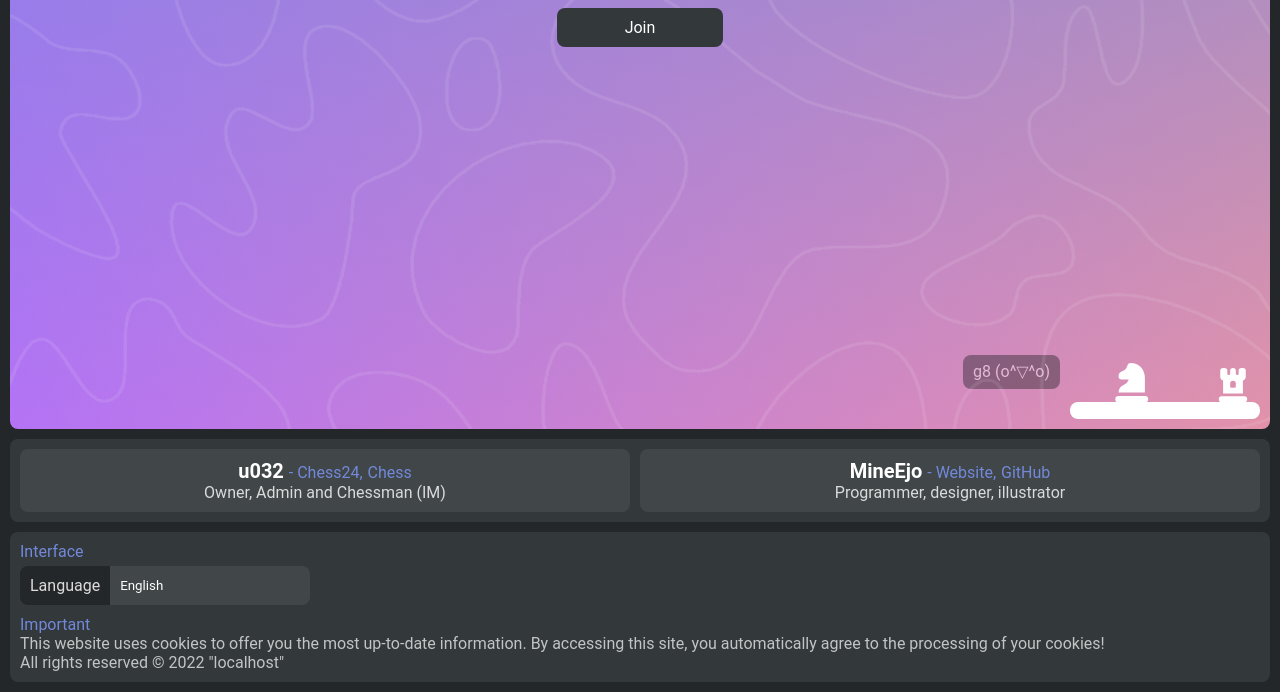
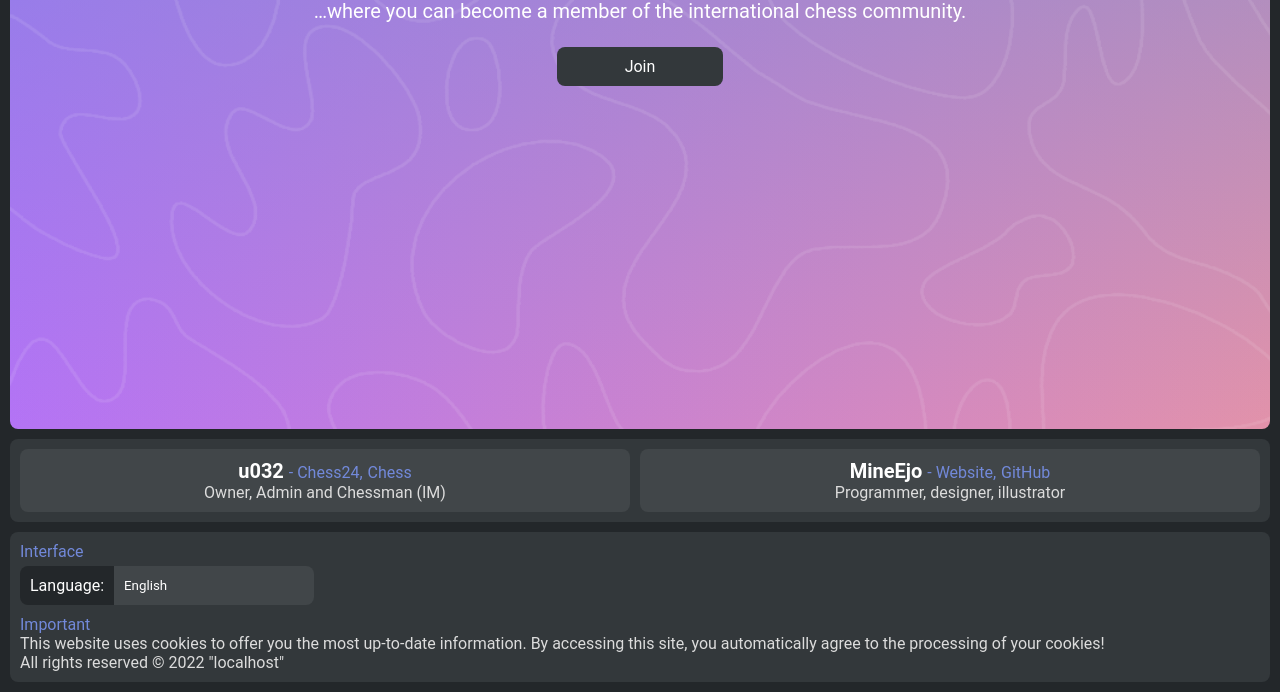
Before and after one commit to krabiworld/Discord-Chess, a website: page app/src/index.html in a window 1280 px wide. Shown: the part 361-1053 px from the top of the page. Drawn offline with Linux system fonts and the light colour scheme.

Commit message:
Design improvements

```diff
--- a/app/src/functions/random.js
+++ /dev/null
@@ -1,53 +0,0 @@
-/*
- * Copyright (c) 2022 MineEjo.
- * This file is part of Discord-Chess <https://github.com/MineEjo/Discord-Chess>.
- *
- * Discord-Chess is free software: you can redistribute it and/or modify
- * it under the terms of the GNU General Public License as published by
- * the Free Software Foundation, either version 3 of the License, or
- * (at your option) any later version.
- *
- * Discord-Chess is distributed in the hope that it will be useful,
- * but WITHOUT ANY WARRANTY; without even the implied warranty of
- * MERCHANTABILITY or FITNESS FOR A PARTICULAR PURPOSE.  See the
- * GNU General Public License for more details.
- *
- * You should have received a copy of the GNU General Public License
- * along with Discord-Chess. If not, see <http://www.gnu.org/licenses/>.
- */
-
-const aTimeRange = [1000, 3000];
-const sClassVisible = 'visible';
-
-window.addEventListener('load', () => {
-	const _hFiguresMoves = document.getElementById('random-moves-figures');
-	if (_hFiguresMoves && CHESS_BOARD) {
-
-		_generateMove();
-
-		/* Chess move generation */
-		function _generateMove() {
-			const _sRandomLetter = CHESS_BOARD.letters[getRandomIntInclusive(0, Object.keys(CHESS_BOARD.letters).length)];
-			const _sRandomNumber = CHESS_BOARD.numbers[getRandomIntInclusive(0, Object.keys(CHESS_BOARD.numbers).length)];
-			const _sRandomEmotion = CHESS_BOARD.emotions[getRandomIntInclusive(0, Object.keys(CHESS_BOARD.emotions).length)];
-
-			if (_sRandomLetter && _sRandomNumber && _sRandomEmotion) {
-				_hFiguresMoves.innerHTML = `${_sRandomLetter}${_sRandomNumber}${_sRandomEmotion}`;
-
-				/* By default, the element is hidden, so a class is added to show it */
-				if (!_hFiguresMoves.classList.contains(sClassVisible)) {
-					_hFiguresMoves.classList.add(sClassVisible);
-				}
-			}
-
-			/* Recursion! */
-			setTimeout(_generateMove, getRandomIntInclusive(aTimeRange[0], aTimeRange[1]));
-		}
-	}
-});
-
-function getRandomIntInclusive(min, max) {
-	min = Math.ceil(min);
-	max = Math.floor(max);
-	return Math.floor(Math.random() * (max - min + 1) + min);
-}
--- a/app/src/index.html
+++ b/app/src/index.html
@@ -84,7 +84,7 @@
 	</div>
 
 	<!-- Special buttons -->
-	<div id='nav-tabs-buttons'>
+	<div id='nav-tabs-button'>
 		<a target='_blank' href='pages/join.html' localize='join'></a>
 	</div>
 </header>
@@ -102,22 +102,7 @@
 		</div>
 
 		<!-- Gradient and animation -->
-		<div class='environment'>
-			<!-- Imitation chess game -->
-			<div class='animation'>
-				<svg height='512' viewBox='0 0 24 24' width='512' xmlns='http://www.w3.org/2000/svg'>
-					<path d='M4,20H20a2,2,0,0,1,2,2h0a2,2,0,0,1-2,2H4a2,2,0,0,1-2-2H2A2,2,0,0,1,4,20ZM5.975,10h4.247a5.681,5.681,0,0,1-3.181,3.416A5.076,5.076,0,0,0,4,18H20V8.5c0-.079-.1-7.963-8.536-8.5A1.983,1.983,0,0,0,9.411,1.385a5.29,5.29,0,0,1-3.5,3.846A3.018,3.018,0,0,0,4,8.025,1.977,1.977,0,0,0,5.975,10Z'/>
-				</svg>
-
-				<svg height='512' viewBox='0 0 24 24' width='512' xmlns='http://www.w3.org/2000/svg'>
-					<path d='M4,20H20a2,2,0,0,1,2,2h0a2,2,0,0,1-2,2H4a2,2,0,0,1-2-2H2A2,2,0,0,1,4,20ZM21,2V6a3.006,3.006,0,0,1-2,2.829V18H5V8.829A3.006,3.006,0,0,1,3,6V2A2,2,0,0,1,5,0H6A2,2,0,0,1,8,2V4a1,1,0,0,0,2,0V2a2,2,0,0,1,2-2h0a2,2,0,0,1,2,2V4a1,1,0,0,0,2,0V2a2,2,0,0,1,2-2h1A2,2,0,0,1,21,2Zm-7,9a2,2,0,0,0-4,0v2a1,1,0,0,0,1,1h2a1,1,0,0,0,1-1Z'/>
-				</svg>
-				<!-- Chess board -->
-				<div class='line'></div>
-				<!-- Random chess moves -->
-				<div id='random-moves-figures'></div>
-			</div>
-		</div>
+		<div class='environment'></div>
 		<!-- Overlay -->
 		<div class='overlay'></div>
 		<!-- Discord widget -->
@@ -174,6 +159,5 @@
 
 <!-- Scripts -->
 <script src='functions/render.js'></script>
-<script src='functions/random.js'></script>
 </body>
 </html>
--- a/app/src/styles/adaptive.css
+++ b/app/src/styles/adaptive.css
@@ -127,7 +127,7 @@
 			left: auto;
 			}
 
-		#nav-tabs-buttons {
+		#nav-tabs-button {
 			width: 0;
 			height: 0;
 			overflow: hidden;
@@ -161,10 +161,4 @@
 			width: 100%;
 			}
 		}
-
-	@media screen and (max-width: 330px) {
-		#content-block-1 .environment .animation {
-			opacity: 0;
-			}
-		}
 	}
--- a/app/src/styles/content.css
+++ b/app/src/styles/content.css
@@ -34,13 +34,13 @@
 #content-block-1 #welcome {
 	position: relative;
 	z-index: 5;
-	padding-top: 15vh;
-	padding-bottom: 15vh;
+	padding-top: 25vh;
+	padding-bottom: 25vh;
 	color: var(--color-text);
 	}
 
 #content-block-1 #welcome .secondary {
-	margin-top: var(--height-default);
+	margin-top: var(--margin-elements);
 	}
 
 #content-block-1 .title {
@@ -53,7 +53,7 @@
 	}
 
 #content-block-1 #welcome .button {
-	margin-top: calc(var(--height-default) * 1.5);
+	margin-top: var(--height-default);
 	}
 
 #content-block-1 #welcome .button a {
@@ -94,62 +94,6 @@
 	overflow: hidden;
 	border-radius: var(--border-radius-default);
 	background: var(--color-main-gradient);
-	}
-
-#content-block-1 .environment .animation {
-	transition: var(--transition-long);
-	}
-
-#content-block-1 .environment .animation svg:nth-of-type(1) {
-	position: absolute;
-	z-index: 1;
-	bottom: calc(var(--margin-elements) + var(--height-default) / 2);
-	width: var(--width-default);
-	height: var(--height-default);
-	animation: moving var(--transition-animation) infinite;
-	fill: var(--color-text);
-	}
-
-#content-block-1 .environment .animation svg:nth-of-type(2) {
-	position: absolute;
-	z-index: 1;
-	right: calc(var(--margin-elements) * 2);
-	bottom: calc(var(--margin-elements) + var(--height-default) / 2);
-	width: var(--width-default);
-	height: var(--height-default);
-	fill: var(--color-text);
-	}
-
-#content-block-1 .environment .animation .line {
-	position: absolute;
-	z-index: 1;
-	right: var(--margin-elements);
-	bottom: var(--margin-elements);
-	width: var(--width-menu-left);
-	height: calc(var(--height-default) / 2);
-	opacity: 1;
-	border-radius: var(--border-radius-default);
-	background: var(--color-text);
-	-webkit-user-drag: none;
-	}
-
-#content-block-1 #random-moves-figures {
-	line-height: var(--height-default);
-	position: absolute;
-	z-index: 1;
-	right: calc(var(--margin-elements) * 21);
-	bottom: calc(var(--margin-elements) * 4);
-	padding: 0 var(--margin-elements);
-	transition: var(--transition-default);
-	opacity: 0;
-	color: var(--color-text);
-	border-radius: var(--border-radius-default);
-	background: var(--color-optional);
-	-webkit-user-drag: none;
-	}
-
-#content-block-1 #random-moves-figures:is(.visible) {
-	opacity: var(--opacity-light);
 	}
 
 #content-block-1 #content-discord-widget {
@@ -215,7 +159,7 @@
 	}
 
 #content-block-2 .bio {
-	opacity: var(--opacity-special);
+	color: var(--color-text-secondary);
 	}
 
 #content-block-2 a {
--- a/app/src/styles/footer.css
+++ b/app/src/styles/footer.css
@@ -42,7 +42,7 @@ footer .title {
 
 #notification-cookie,
 #copyright {
-	opacity: var(--opacity-secondary);
+	color: var(--color-text-secondary);
 	}
 
 footer .lang {
@@ -57,7 +57,11 @@ footer .lang label {
 	background: var(--color-embed);
 	border-bottom-right-radius: 0;
 	border-top-right-radius: 0;
-	color: var(--color-text-secondary);
+	color: var(--color-text);
+	}
+
+footer .lang label:after {
+	content: ':';
 	}
 
 footer .interaction {
--- a/app/src/styles/header.css
+++ b/app/src/styles/header.css
@@ -64,7 +64,7 @@ header svg {
 	}
 
 #nav-tabs,
-#nav-tabs-buttons {
+#nav-tabs-button {
 	line-height: calc(var(--height-header) - var(--margin-elements) * 2);
 	position: relative;
 	z-index: 1;
@@ -76,11 +76,11 @@ header svg {
 	float: left;
 	}
 
-#nav-tabs-buttons {
+#nav-tabs-button {
 	float: right;
 	}
 
-#nav-tabs-buttons a,
+#nav-tabs-button a,
 #nav-tabs a {
 	float: left;
 	min-width: calc(var(--width-default) * 2);
@@ -89,29 +89,28 @@ header svg {
 	transition: var(--transition-default);
 	text-align: center;
 	text-decoration: none;
-	opacity: 0.8;
 	color: var(--color-text-secondary);
 	border-radius: var(--border-radius-default);
 	background: var(--color-light);
 	-webkit-user-drag: none;
 	}
 
-#nav-tabs-buttons a:hover,
+#nav-tabs-button a:hover,
 #nav-tabs a:hover {
 	opacity: 1;
 	}
 
-#nav-tabs-buttons a:hover {
-	color: var(--color-main);
+#nav-tabs-button a:hover {
+	background: var(--color-main);
 	}
 
 #nav-tabs a:hover {
 	background: var(--color-active);
 	}
 
-#nav-tabs-buttons a {
-	color: var(--color-embed);
-	background: var(--color-text);
+#nav-tabs-button a {
+	color: var(--color-text);
+	background: var(--color-active);
 	}
 
 #nav-tabs .active {
```
